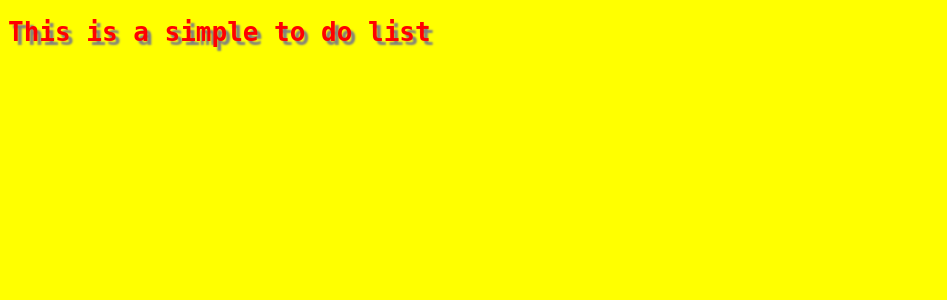
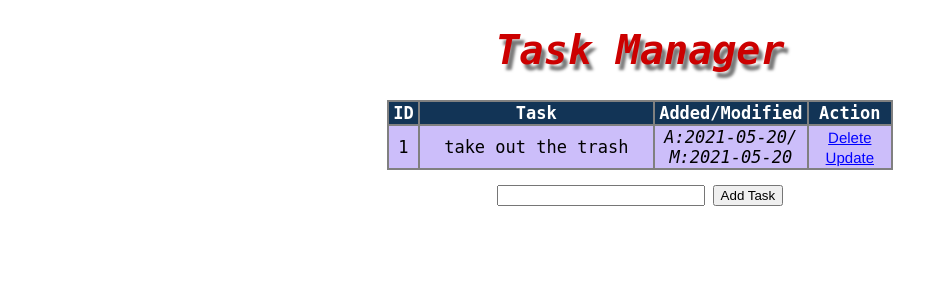
Before and after one commit to mp199/Flask, a Flask app: page / in a window 1280 px wide. Shown: the top 300 px of the page, without its empty margins (0-947 px from the left). Run offline with Flask 2, Linux system fonts and the light colour scheme; data comes from the database, SQL or seed files in the repository; both versions use the stored data as it was after the commit.

Commit message:
Added some new changes on my app

```diff
--- a/app.py
+++ b/app.py
@@ -1,9 +1,9 @@
-from flask import Flask, render_template
+from flask import Flask, render_template, request, redirect, url_for
 from flask_sqlalchemy import SQLAlchemy
 from datetime import datetime
 
 app = Flask(__name__)
-app.config['SQLALCHEMY_DATABASE.URI'] = 'sqlite:///test.db'
+app.config['SQLALCHEMY_DATABASE_URI'] = 'sqlite:///test.db'
 db = SQLAlchemy(app)
 
 
@@ -11,14 +11,54 @@ class ToDo(db.Model):
     id = db.Column(db.Integer, primary_key=True)
     content = db.Column(db.String(200), nullable=False)
     date_created = db.Column(db.DateTime, default=datetime.now())
-
-    def repr(self):
-        return f'<Task {self.id}>'
+    date_modified = db.Column(db.DateTime, default=datetime.now())
 
 
-@app.route('/')
+@app.route('/', methods=['POST', 'GET'])
 def index():
-    return render_template('index.html')
+    if request.method == 'POST':
+        task_content = request.form['content']    # uzimamo sadržaj iz input elementa. U index.html text-input
+        new_task = ToDo(content=task_content)     # element ima naziv content
+
+        try:
+            db.session.add(new_task)
+            db.session.commit()
+            return redirect('/')
+        except:
+            return 'There was an issue with adding your record to database. Please try again later...'
+
+    else:
+        tasks = ToDo.query.order_by(ToDo.date_created).all()
+    return render_template('index.html', tasks=tasks)
+
+
+@app.route('/delete/<int:id>')
+def delete(id):
+    task_to_delete = ToDo.query.get_or_404(id)
+
+    try:
+        db.session.delete(task_to_delete)
+        db.session.commit()
+        return redirect('/')
+    except:
+        return 'There was a problem with deleting your record, please try again...'
+
+
+@app.route('/update/<int:id>', methods=['GET', 'POST'])
+def update(id):
+    task = ToDo.query.get_or_404(id)
+
+    if request.method == 'POST':
+        task.content = request.form['content']
+        task.date_modified = datetime.now()
+
+        try:
+            db.session.commit()
+            return redirect('/')
+        except:
+            return 'There was a problem with updating your task, please try again...'
+    else:
+        return render_template('update.html', task=task)
 
 
 if __name__ == '__main__':
--- a/static/css/main.css
+++ b/static/css/main.css
@@ -1,7 +1,60 @@
-body {
-    margin: 20;
+.content {
+    margin: auto;
+    width: 40%;
+    height: 50%;
     font-family: monospace;
-    color: red;
-    background: yellow;
-    text-shadow: 4px 4px 2px grey;
+    text-align: center;
+    }
+
+h1 {
+    color: #cc0000;
+    font-size: 40px;
+    font-style: italic;
+    text-shadow: 4px 6px 3px #777777;
+
 }
+
+table {
+    margin-left: auto;
+    margin-right: auto;
+    width: 100%;
+    height: 100%;
+}
+
+table, th, td {
+    font-size: 17px;
+    border: 2px solid grey;
+    text-align: center;
+    border-collapse: collapse;
+    background: #ccbefa;
+}
+
+# svaka kolona ima svoju širinu
+tr td:nth-child(1) {
+    width: 40px;
+}
+
+tr td:nth-child(3) {
+    width: 150px;
+    font-style: italic;
+}
+
+tr td:nth-child(4) {
+    width: 80px;
+}
+
+
+th {
+    background: #123456;
+    color: #fff;
+}
+
+.lync {
+    font-size: 15px;
+    font-family: helvetica;
+    color: #0000ff;
+}
+
+#content {
+    width: 200px;
+}
--- a/templates/base.html
+++ b/templates/base.html
@@ -2,7 +2,7 @@
 <html lang="en">
 <head>
     <meta charset="UTF-8">
-    <link rel="stylesheet" href="static/css/main.css">
+    <link rel="stylesheet" href="{{ url_for('static', filename='css/main.css') }}">
     {% block head %}{% endblock %}
 </head>
 <body>
--- a/templates/index.html
+++ b/templates/index.html
@@ -5,5 +5,38 @@
 {% endblock %}
 
 {% block body %}
-<h1>This is a simple to do list</h1>
+<div class="content">
+    <h1>Task Manager</h1>
+
+    {% if tasks|length < 1 %}
+    <h2>Currently there are no tasks available.<br>You can enter one below!</h2>
+
+    {% else %}
+    <table>
+        <tr>
+            <th>ID</th>
+            <th>Task</th>
+            <th>Added/Modified</th>
+            <th>Action</th>
+        </tr>
+        {% for task in tasks %}
+        <tr>
+            <td>{{ task.id }}</td>
+            <td>{{ task.content }}</td>
+            <td>A:{{ task.date_created.date() }}/<br>M:{{ task.date_modified.date() }}</td>
+            <td>
+                <a href="/delete/{{ task.id }}" class="lync">Delete</a>
+                <br>
+                <a href="/update/{{ task.id }}" class="lync">Update</a>
+            </td>
+        </tr>
+        {% endfor %}
+    </table>
+    {% endif %}
+    <br>
+    <form action="/" method="POST">
+        <input type="text" name="content" id="content">
+        <input type="submit" value="Add Task">
+    </form>
+</div>
 {% endblock %}
```
Also changed, not shown: templates/update.html (added, +21 -0 lines), test.db (added).
